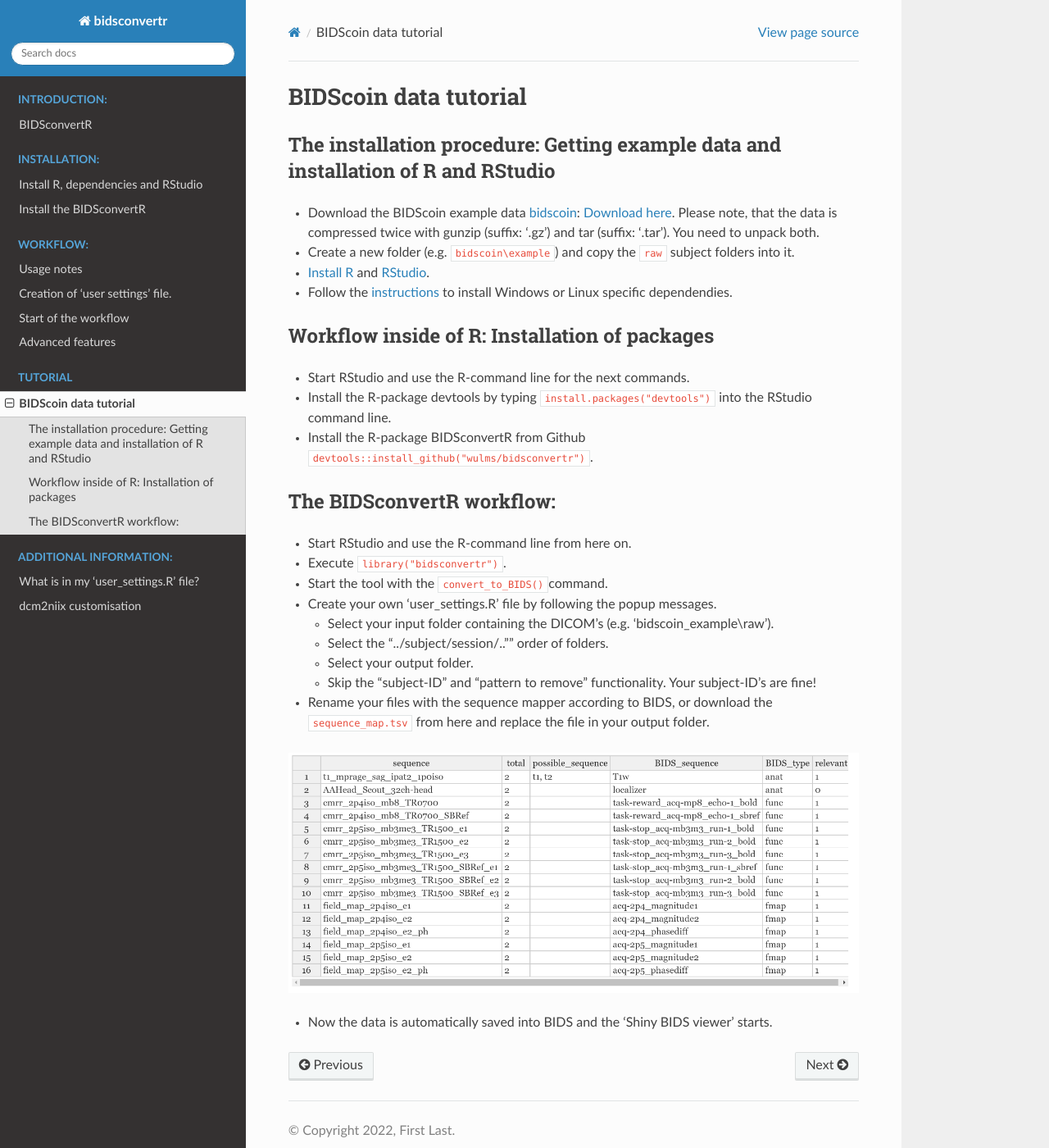
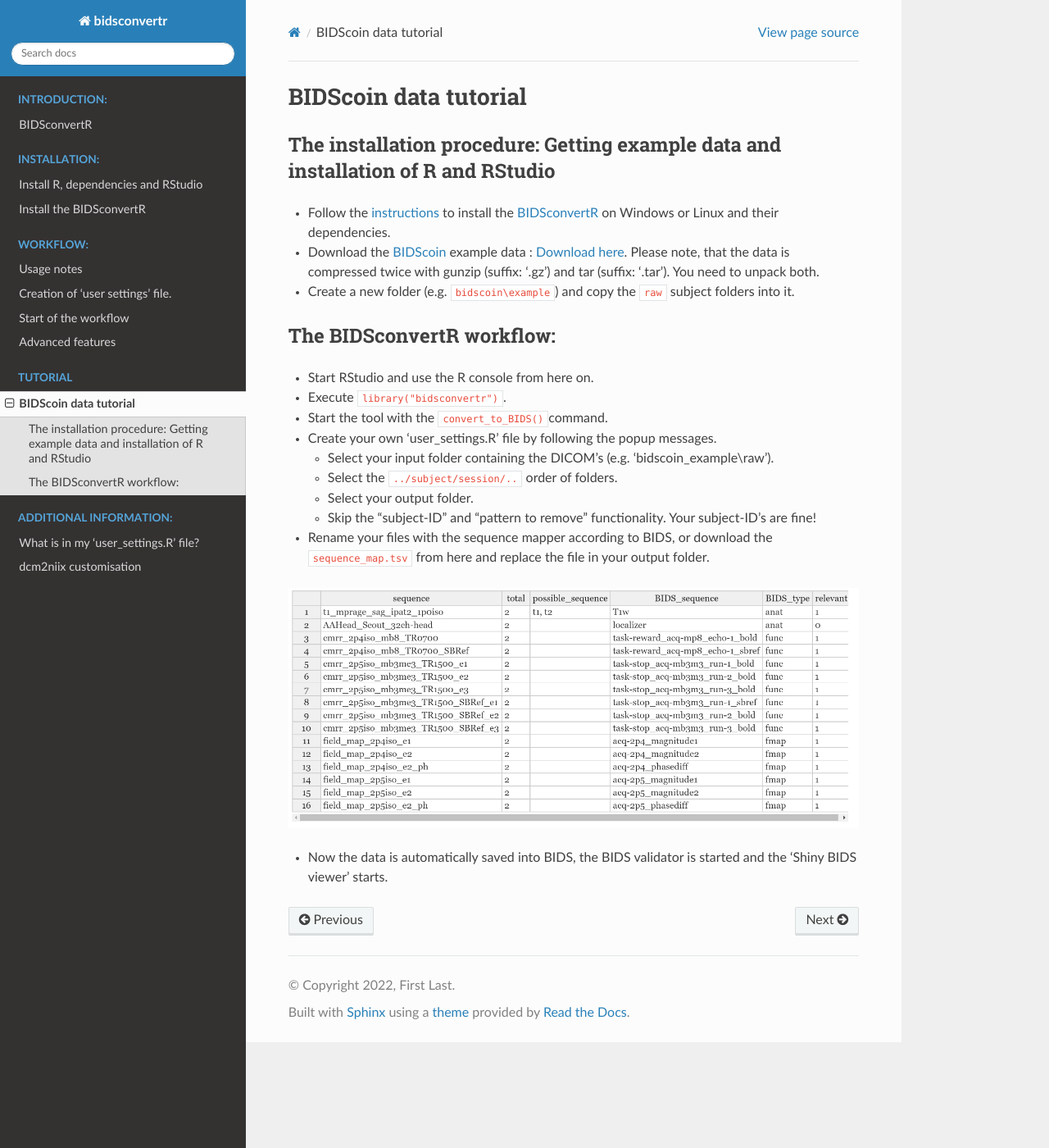
Before and after one commit to wulms/bidsconvertr_rtd, a Sphinx documentation site: the page built from docs/source/md_files/tutorial.md, in a window 1280 px wide and 1400 px high. Shown: the whole window at 82% size. Built offline with Sphinx 7.4.7 and the Read the Docs theme 2.0.0, drawn with Linux system fonts in a browser that asks for light colours.

Commit message:
update tutorial

```diff
--- a/docs/source/md_files/tutorial.md
+++ b/docs/source/md_files/tutorial.md
@@ -2,30 +2,22 @@
 
 ### The installation procedure: Getting example data and installation of R and RStudio
 
-- Download the BIDScoin example data [bidscoin](https://github.com/Donders-Institute/bidscoin): [Download here](https://surfdrive.surf.nl/files/index.php/s/HTxdUbykBZm2cYM/download). Please note, that the data is compressed twice with gunzip (suffix: '.gz') and tar (suffix: '.tar'). You need to unpack both.
+- Follow the [instructions](installation.md) to install the [BIDSconvertR](installation_bidsconvertr.md) on Windows or Linux and their dependencies.
+- Download the [BIDScoin](https://github.com/Donders-Institute/bidscoin) example data : [Download here](https://surfdrive.surf.nl/files/index.php/s/HTxdUbykBZm2cYM/download). Please note, that the data is compressed twice with gunzip (suffix: '.gz') and tar (suffix: '.tar'). You need to unpack both.
 - Create a new folder (e.g. `bidscoin\example`) and copy the `raw` subject folders into it.
-- [Install R](https://cran.r-project.org/mirrors.html) and [RStudio](https://www.rstudio.com/products/rstudio/download/}{https://www.rstudio.com/products/rstudio/download/).
-- Follow the [instructions](installation.md) to install Windows or Linux specific dependendies.
-
-### Workflow inside of R: Installation of packages
-
-- Start RStudio and use the R-command line for the next commands.
-- Install the R-package devtools by typing `install.packages("devtools")` into the RStudio command line.
-- Install the R-package BIDSconvertR from Github `devtools::install_github("wulms/bidsconvertr")`.
 
 ### The BIDSconvertR workflow:
 
-- Start RStudio and use the R-command line from here on.
+- Start RStudio and use the R console from here on.
 - Execute `library("bidsconvertr")`.
 - Start the tool with the `convert_to_BIDS()`command.
 - Create your own 'user\_settings.R' file by following the popup messages.
   - Select your input folder containing the DICOM's (e.g. 'bidscoin\_example\raw').
-  - Select the "../subject/session/.."" order of folders.
+  - Select the `../subject/session/..` order of folders.
   - Select your output folder.
   - Skip the "subject-ID" and "pattern to remove" functionality. Your subject-ID's are fine!
 - Rename your files with the sequence mapper according to BIDS, or download the `sequence_map.tsv` from here and replace the file in your output folder.
 
 ![BIDS viewer](../../../inst/figure/BIDScoin_Data_sequence_mapper.PNG)
 
-
-- Now the data is automatically saved into BIDS and the 'Shiny BIDS viewer' starts.
+- Now the data is automatically saved into BIDS, the BIDS validator is started and the 'Shiny BIDS viewer' starts.
```
Also changed, not shown: docs/source/index.rst (+6 -2 lines), docs/source/md_files/installation_bidsconvertr.md (+3 -3 lines).
